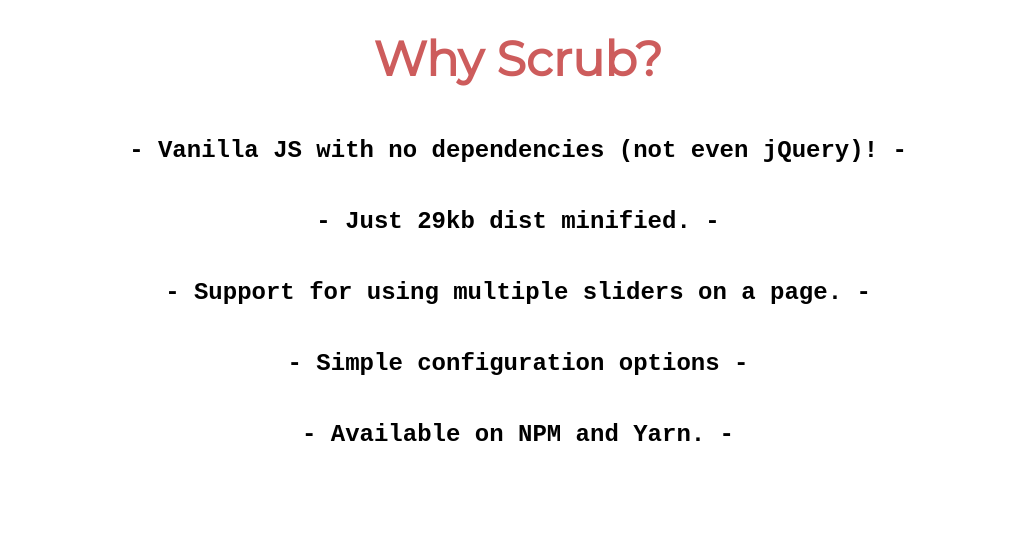
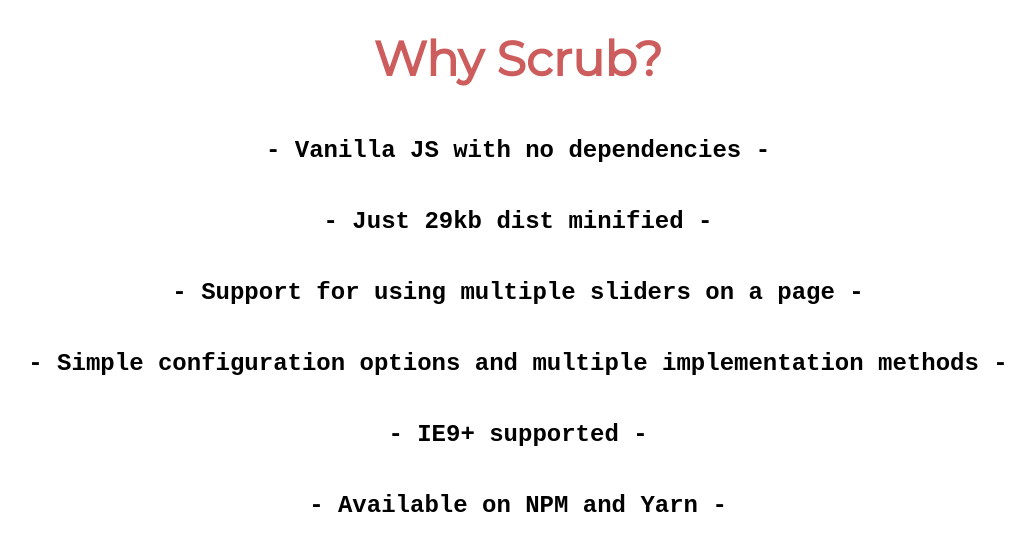
Before and after one commit to Recidvst/scrub-slider, a website: page index.html in a window 1280 px wide. Shown: the part 840-1379 px from the top of the page, without its empty margins (122-1157 px from the left). Drawn offline with Linux system fonts and the light colour scheme.

Commit message:
index text and image tweak

```diff
--- a/index.html
+++ b/index.html
@@ -45,19 +45,22 @@
     <div class="col-xs-12 text-center">
         <h2> Why Scrub? </h2>
         <p>
-            -  Vanilla JS with no dependencies (not even jQuery)!  -
+            -  Vanilla JS with no dependencies  -
         </p>
         <p>
-            -  Just 29kb dist minified.  -
+            -  Just 29kb dist minified  -
         </p>
         <p>
-            -  Support for using multiple sliders on a page.  -
+            -  Support for using multiple sliders on a page  -
         </p>
         <p>
-            -  Simple configuration options  -
+            -  Simple configuration options and multiple implementation methods  -
         </p>
         <p>
-            -  Available on NPM and Yarn.  -
+            -  IE9+ supported  -
+        </p>
+        <p>
+            -  Available on NPM and Yarn  -
         </p>
     </div>
   </section>
@@ -159,13 +162,13 @@
 
     <div class="col-xs-12">
         <div class="example-slider-75 slider3" id="slider3">
-            <div style="background-image: url(https://raw.github.com/Recidvst/recidvst-images/master/yin-yang-coffee-min.jpg)"></div>
-            <img src="https://raw.github.com/Recidvst/recidvst-images/master/yin-yang-coffee-inverted-min.jpg" alt="" title=""/>
+            <div style="background-image: url(https://raw.github.com/Recidvst/recidvst-images/master/nuzzling-parrots.jpg)"></div>
+            <img src="https://raw.github.com/Recidvst/recidvst-images/master/two-parrots.jpg" alt="" title=""/>
         </div>
     </div>
 
     <div class="col-xs-12">
-      <p> Made by Chris Snowden | Under MIT license | <a href="https://github.com/Recidvst/scrub-slider" title="Scrub Slider on Github">Github</a> </p>
+      <p> Made by Chris Snowden | Under MIT license | <a href="https://github.com/Recidvst/scrub-slider" title="Scrub Slider on Github">See on Github</a> </p>
     </div>
   </footer>
 
```
